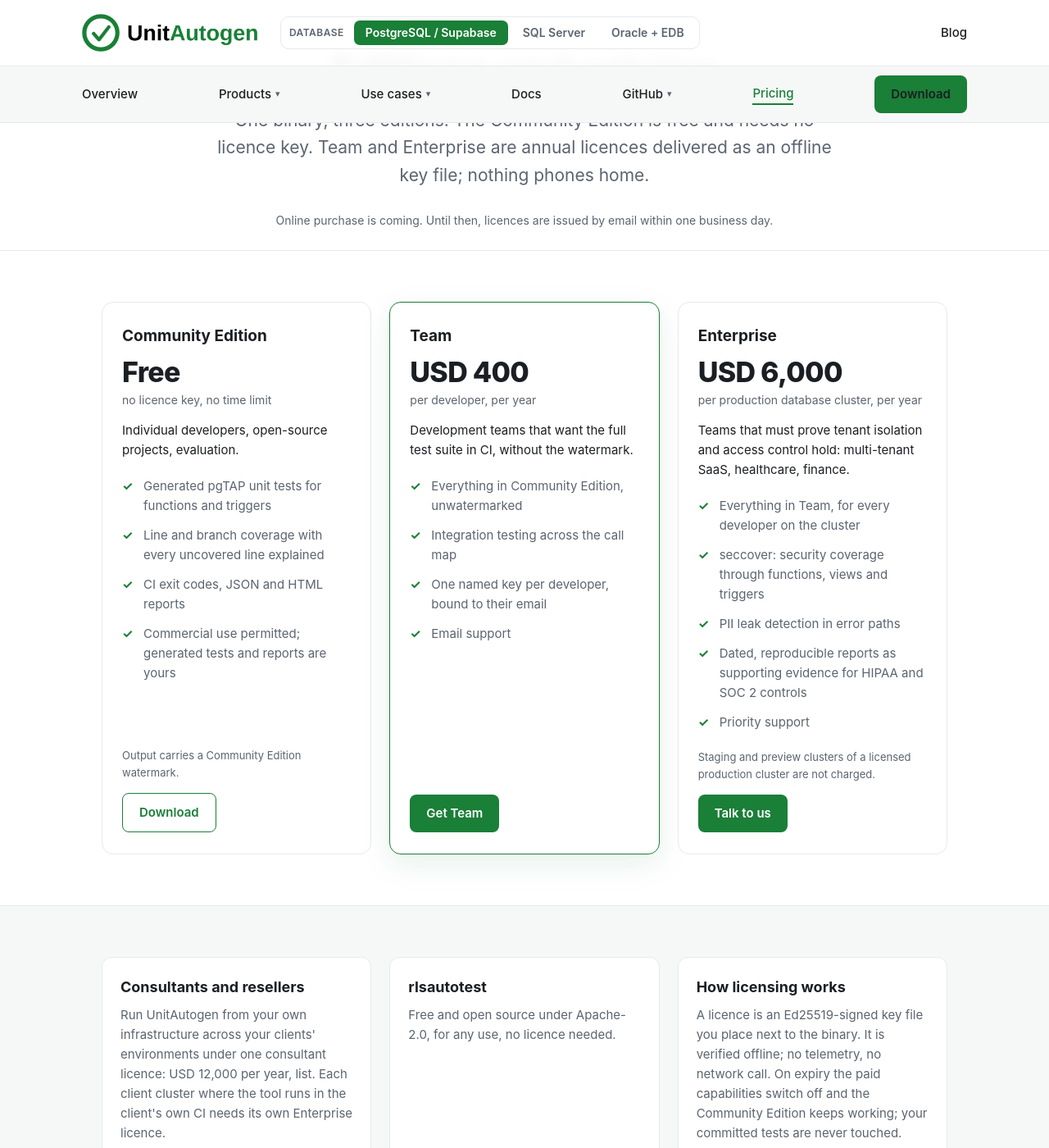
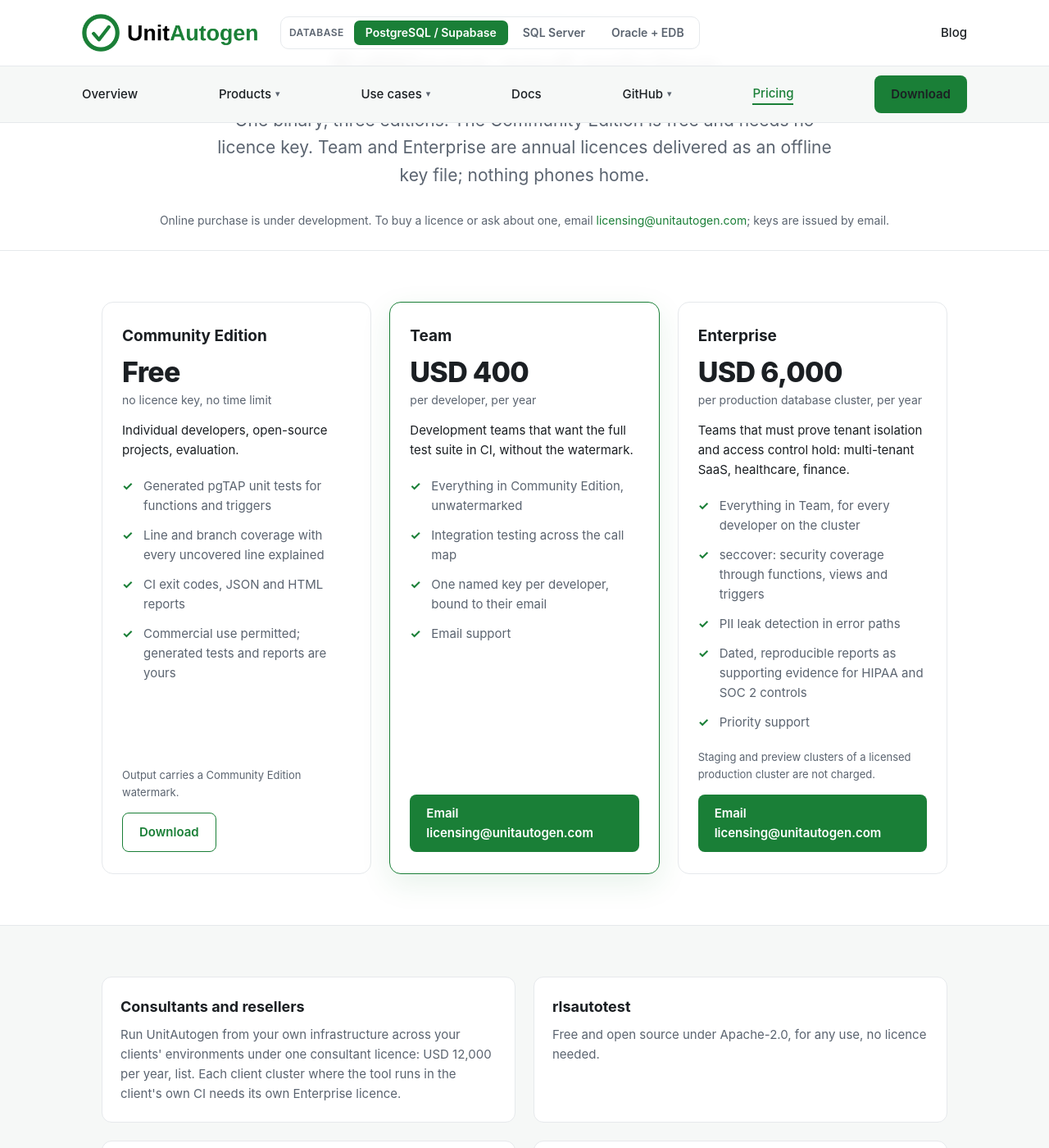
Before and after one commit to unitautogen/unitautogen.com, a Jekyll site: the page built from postgresql/pricing/index.html, in a window 1280 px wide and 1400 px high, scrolled down 208 px. Shown: the whole window at 82% size. Built offline with Jekyll 4.4.1, drawn with Linux system fonts in a browser that asks for light colours; some of the changed text lies outside the part shown.

Commit message:
Pricing: purchase via licensing@ email while online purchase is under development

```diff
--- a/_data/catalog.yml
+++ b/_data/catalog.yml
@@ -128,7 +128,7 @@
       lead: >-
         One binary, three editions. The Community Edition is free and needs no licence key. Team and
         Enterprise are annual licences delivered as an offline key file; nothing phones home.
-      buy_note: "Online purchase is coming. Until then, licences are issued by email within one business day."
+      buy_note: "Online purchase is under development. To buy a licence or ask about one, email <a href=\"mailto:licensing@unitautogen.com\">licensing@unitautogen.com</a>; keys are issued by email."
       editions:
         - name: "Community Edition"
           price: "Free"
@@ -152,7 +152,7 @@
             - "Integration testing across the call map"
             - "One named key per developer, bound to their email"
             - "Email support"
-          cta_label: "Get Team"
+          cta_label: "Email licensing@unitautogen.com"
           cta_href: "mailto:licensing@unitautogen.com?subject=UnitAutogen%20for%20PostgreSQL%20-%20Team%20licence"
           cta_style: "btn"
           highlight: true
@@ -167,7 +167,7 @@
             - "Dated, reproducible reports as supporting evidence for HIPAA and SOC 2 controls"
             - "Priority support"
           footnote: "Staging and preview clusters of a licensed production cluster are not charged."
-          cta_label: "Talk to us"
+          cta_label: "Email licensing@unitautogen.com"
           cta_href: "mailto:licensing@unitautogen.com?subject=UnitAutogen%20for%20PostgreSQL%20-%20Enterprise%20licence"
           cta_style: "btn"
       extras:
@@ -175,6 +175,8 @@
           text: "Run UnitAutogen from your own infrastructure across your clients' environments under one consultant licence: USD 12,000 per year, list. Each client cluster where the tool runs in the client's own CI needs its own Enterprise licence."
         - title: "rlsautotest"
           text: "Free and open source under Apache-2.0, for any use, no licence needed."
+        - title: "Buying a licence"
+          text: "Online purchase is under development. Until it ships, email licensing@unitautogen.com with the edition and the number of developers or clusters; you receive an invoice and, on payment, the key file by email."
         - title: "How licensing works"
           text: "A licence is an Ed25519-signed key file you place next to the binary. It is verified offline; no telemetry, no network call. On expiry the paid capabilities switch off and the Community Edition keeps working; your committed tests are never touched."
     products:
@@ -304,7 +306,7 @@
           includes:
             - "Same software, without the AGPL copyleft obligations"
             - "Email support"
-          cta_label: "Talk to us"
+          cta_label: "Email licensing@unitautogen.com"
           cta_href: "mailto:licensing@unitautogen.com?subject=UnitAutogen%20for%20SQL%20Server%20-%20commercial%20licence"
           cta_style: "btn"
           highlight: true
--- a/_layouts/pricing.html
+++ b/_layouts/pricing.html
@@ -44,7 +44,7 @@
 {%- if pr.extras %}
 <section class="soft">
   <div class="wrap">
-    <div class="pts" style="grid-template-columns:repeat({{ pr.extras.size }},1fr);margin-top:0">
+    <div class="pts" style="grid-template-columns:repeat(2,1fr);margin-top:0">
       {%- for ex in pr.extras %}
       <div class="card"><h3>{{ ex.title }}</h3><p>{{ ex.text }}</p></div>
       {%- endfor %}
```
